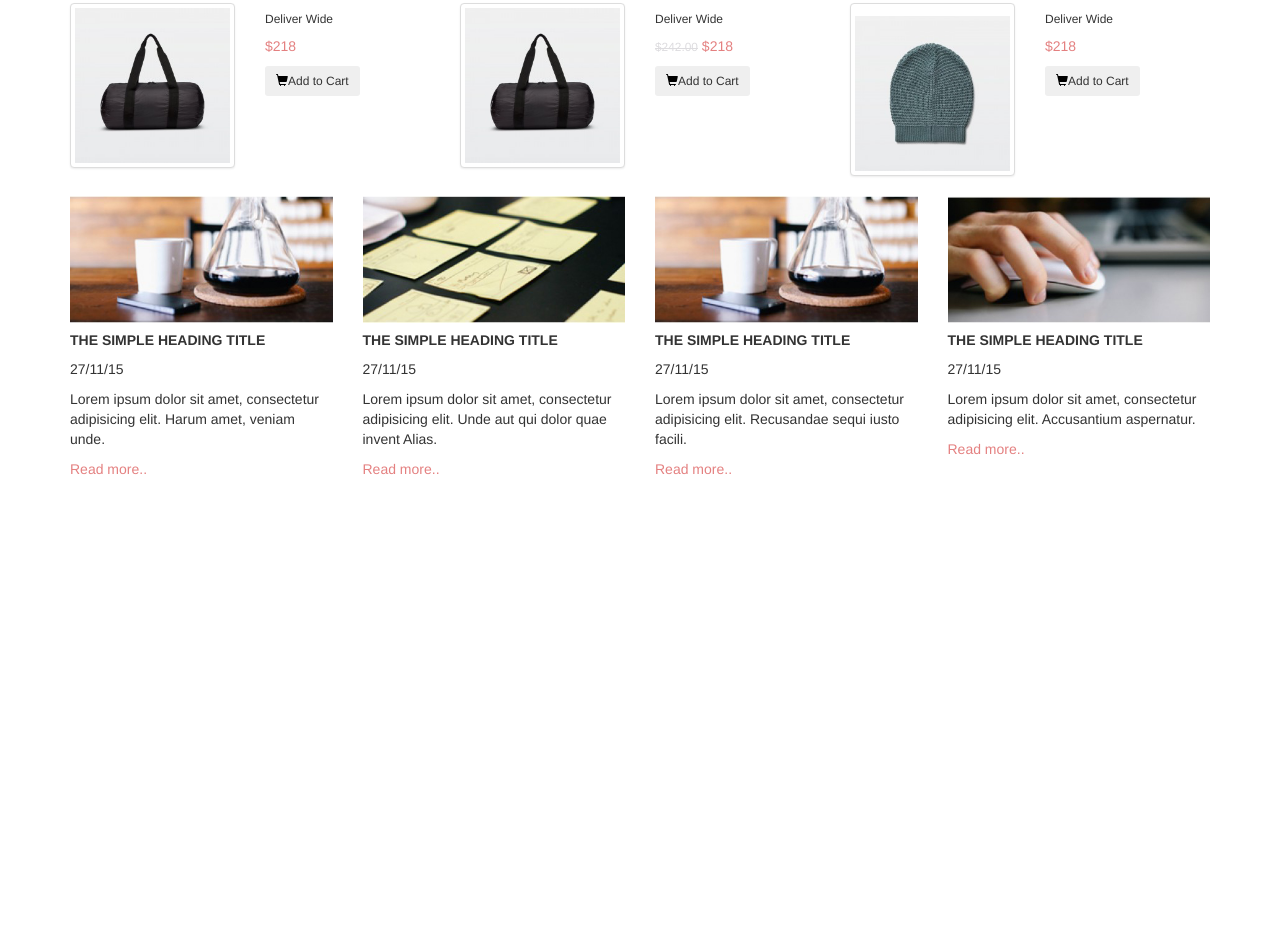
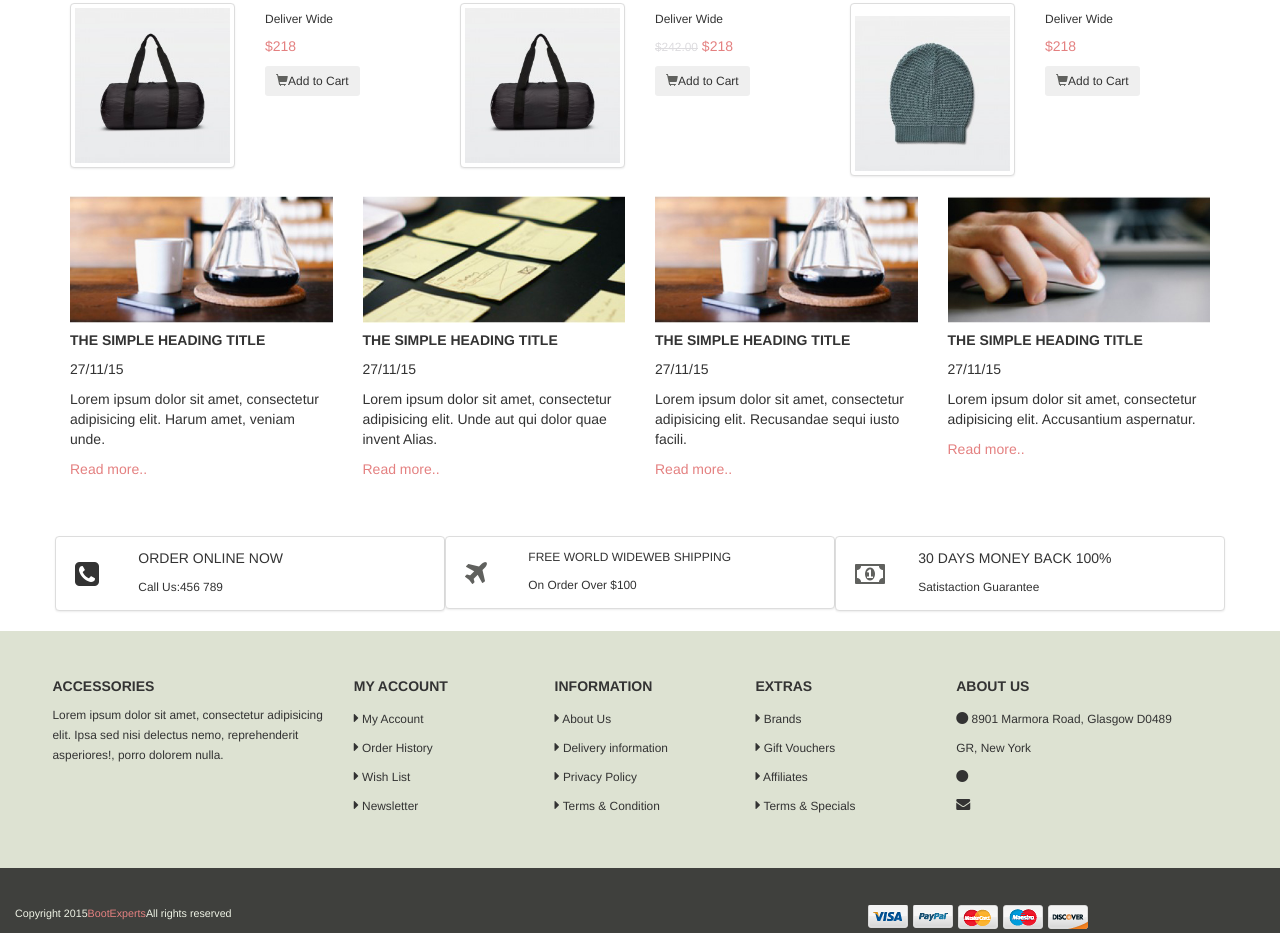
Before and after one commit to claudia0/32.-Examen-Bootstrap, a plain HTML site: page assets/index.html in a window 1280 px wide. Shown: the part 1827-2760 px from the top of the page. Before the commit the page ends 2306 px from the top, so only its background shows below. Drawn offline with nearby package versions, Linux system fonts and the light colour scheme.

Commit message:
va el footer, links e iconos por arr. el header

```diff
--- a/assets/css/style.css
+++ b/assets/css/style.css
@@ -16,18 +16,22 @@ padding:3%;
 .pg-tp{
 	padding-top:5%;
 }
+.pg-0{
+	padding: 0%;
+	margin: 0%;
+}
 h2 {
-	color: #DDDCDF;
-	border: .08em solid #DDDCDF;
-	padding: 1%;
-	margin-top: 10%;
+	color: #DDDCDF!important;
+	border: .08em solid #DDDCDF!important;
+	padding: 1% !important;
+	margin-top: 10% !important;
 	margin-left: 20%;
 	margin-right:20%;
 }
 h3{
-	color: #DDDCDF;
+	color: #DDDCDF !important;
+}
 
-}
 
 .bg-1{
 	background-image: url("../images/slider1.jpg");
@@ -52,5 +56,35 @@ h3{
  }
 
  .ngo{
- 	color:black;
+ 	color:#60615E;
 }
+.fdo{
+	margin-top: 40%;
+	background: #60615E;
+	color: white;
+	border-radius: 10%;
+	padding: 2%;
+	font-size: 1.5em;
+}
+
+.fdo2{
+	color: #60615E;
+}
+ul{
+	list-style-type: none;
+	padding-left: 0%;
+	line-height: 2em;
+}
+.fdo3{
+	background-color: #DDE2D2;
+}
+.fdo4{
+	background-color: #3F403D;
+	color: #EFF3E6;
+	font-size: .9em;
+	padding-top: 3%;
+}
+footer a{
+	text-decoration: none;
+	color: #E48080;
+}
--- a/assets/index.html
+++ b/assets/index.html
@@ -7,6 +7,7 @@
         <meta name="viewport" content="width=device-width, initial-scale=1">
         <title>Blog Periodico</title>
         <link rel="stylesheet" href="css/bootstrap-theme.css">
+        <link rel="stylesheet" href="http://cdnjs.cloudflare.com/ajax/libs/font-awesome/4.6.3/css/font-awesome.min.css">
         <link rel="stylesheet" href="css/font-awesome.min.css">
         <link rel="stylesheet" href="css/slick.css">
         <link rel="stylesheet" href="css/slick-theme.css">
@@ -250,8 +251,96 @@
 						<a href="#lrm"><span>Read more..</span></a>
 					</div>
 				</div>
+				<div class="row mg-1 pg-tp">
+					<div class="col-lg-4 col-md-4 col-xs-12 ">
+						<div class="row thumbnail">
+							<div class="col-lg-2 col-md-2 col-xs-2 pg-tp">
+								<i class="fa fa-phone-square fa-2x" aria-hidden="true"></i>
+							</div>
+							<div class="col-lg-10 col-md-10 col-xs-10 pg-0">
+								<h5>ORDER ONLINE NOW</h5>
+								<p><small>Call Us:456 789</small></p>
+							</div>
+						</div>
+					</div>
+					<div class="col-lg-4 col-md-4 col-xs-12">
+						<div class="row thumbnail">
+							<div class="col-lg-2 col-md-2 col-xs-2 pg-tp">
+								<i class="fa fa-plane fa-2x fdo2" aria-hidden="true"></i>
+							</div>
+							<div class="col-lg-10 col-md-10 col-xs-10">
+								<h6>FREE WORLD WIDEWEB SHIPPING</h6>
+								<p><small>On Order Over $100</small></p>
+							</div>
+						</div>
+					</div>
+					<div class="col-lg-4 col-md-4 col-xs-12">
+						<div class="row thumbnail">
+							<div class="col-lg-2 col-md-2 col-xs-2 pg-tp">
+								<i class="fa fa-money fa-2x fdo2" aria-hidden="true"></i>
+							</div>
+							<div class="col-lg-10 col-md-10 col-xs-10">
+								<h5>30 DAYS MONEY BACK 100%</h5>
+								<p><small>Satistaction Guarantee</small></p>
+							</div>
+						</div>
+					</div>
+				</div>
 			</div>
 		</section>
+		<footer>
+			<div class="container-fluid">
+				<div class="row fdo3 pdg">
+					<div class="col-lg-3 col-md-3 col-xs-3">
+						<h5><b>ACCESSORIES</b></h5>
+						<p><small>Lorem ipsum dolor sit amet, consectetur adipisicing elit. Ipsa sed nisi delectus nemo, reprehenderit asperiores!, porro dolorem nulla.</small></p>
+					</div>
+					<div class="col-lg-2 col-md-2 col-xs-2">
+						<h5><b>MY ACCOUNT</b></h5>
+						<ul>
+							<li><i class="fa fa-caret-right" aria-hidden="true"></i><small> My Account</small></li>
+							<li><i class="fa fa-caret-right" aria-hidden="true"></i><small> Order History</small></li>
+							<li><i class="fa fa-caret-right" aria-hidden="true"></i><small> Wish List</small> </li>
+							<li><i class="fa fa-caret-right" aria-hidden="true"></i><small> Newsletter</small></li>
+						</ul>
+					</div>
+					<div class="col-lg-2 col-md-2 col-xs-2">
+						<h5><b>INFORMATION</b></h5>
+						<ul>
+							<li><i class="fa fa-caret-right" aria-hidden="true"></i><small> About Us</small> </li>
+							<li><i class="fa fa-caret-right" aria-hidden="true"></i><small> Delivery information</small> </li>
+							<li><i class="fa fa-caret-right" aria-hidden="true"></i><small> Privacy Policy</small> </li>
+							<li><i class="fa fa-caret-right" aria-hidden="true"></i><small> Terms & Condition</small> </li>
+						</ul>
+					</div>
+					<div class="col-lg-2 col-md-2 col-xs-2">
+						<h5><b>EXTRAS</b></h5>
+						<ul>
+							<li><i class="fa fa-caret-right" aria-hidden="true"></i><small> Brands</small> </li>
+							<li><i class="fa fa-caret-right" aria-hidden="true"></i><small> Gift Vouchers</small> </li>
+							<li><i class="fa fa-caret-right" aria-hidden="true"></i><small> Affiliates</small> </li>
+							<li><i class="fa fa-caret-right" aria-hidden="true"></i><small> Terms & Specials</small></li>
+						</ul>
+					</div>
+					<div class="col-lg-3 col-md-3 col-xs-3">
+						<h5><b>ABOUT US</b></h5>
+						<ul>
+							<li><i class="fa fa-circle fa-map-marker" aria-hidden="true"></i><small> 8901 Marmora Road, Glasgow D0489<br>GR, New York</small></li>
+							<li><i class="fa fa-circle fa-phone-square" aria-hidden="true"></i></li>
+							<li><i class="fa fa-envelope" aria-hidden="true"></i></li>
+						</ul>
+					</div>
+				</div>
+				<div class="row fdo4">
+					<div class="col-lg-8 col-md-8 col-xs-8">
+						<p><small>Copyright 2015<span><a href="">BootExperts</a></span>All rights reserved</small></p>
+					</div>
+					<div class="col-lg-4 col-md-4 col-xs-4">
+						<img src="images/payment.png" alt="trjts">
+					</div>
+				</div>
+			</div>
+		</footer>
 		<script src="https://code.jquery.com/jquery-3.1.0.min.js"></script>
 		<script src="http://maxcdn.bootstrapcdn.com/bootstrap/3.3.7/js/bootstrap.min.js"></script>
 	</body>
```
Also changed, not shown: assets/fonts/FontAwesome.otf, assets/fonts/fontawesome-webfont.ttf, assets/fonts/fontawesome-webfont.woff, assets/fonts/fontawesome-webfont.woff2, 2 other files.
